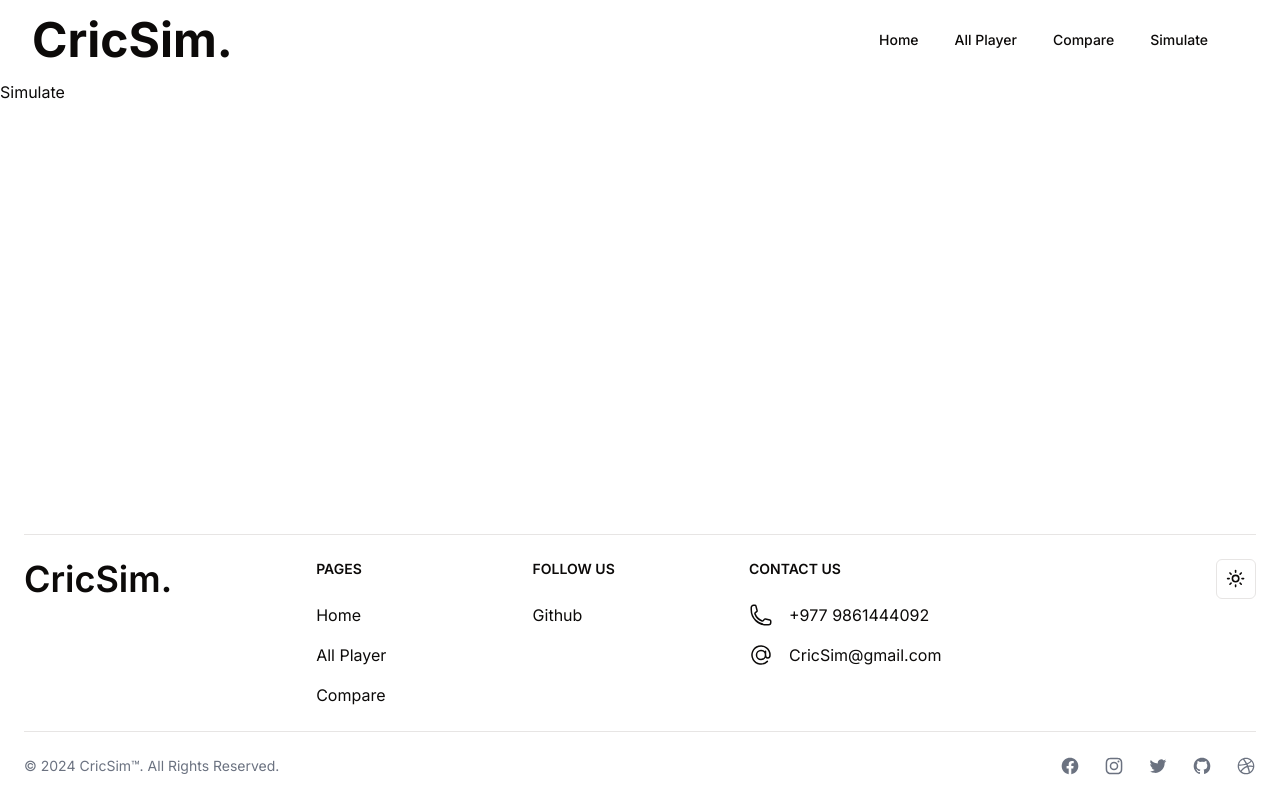
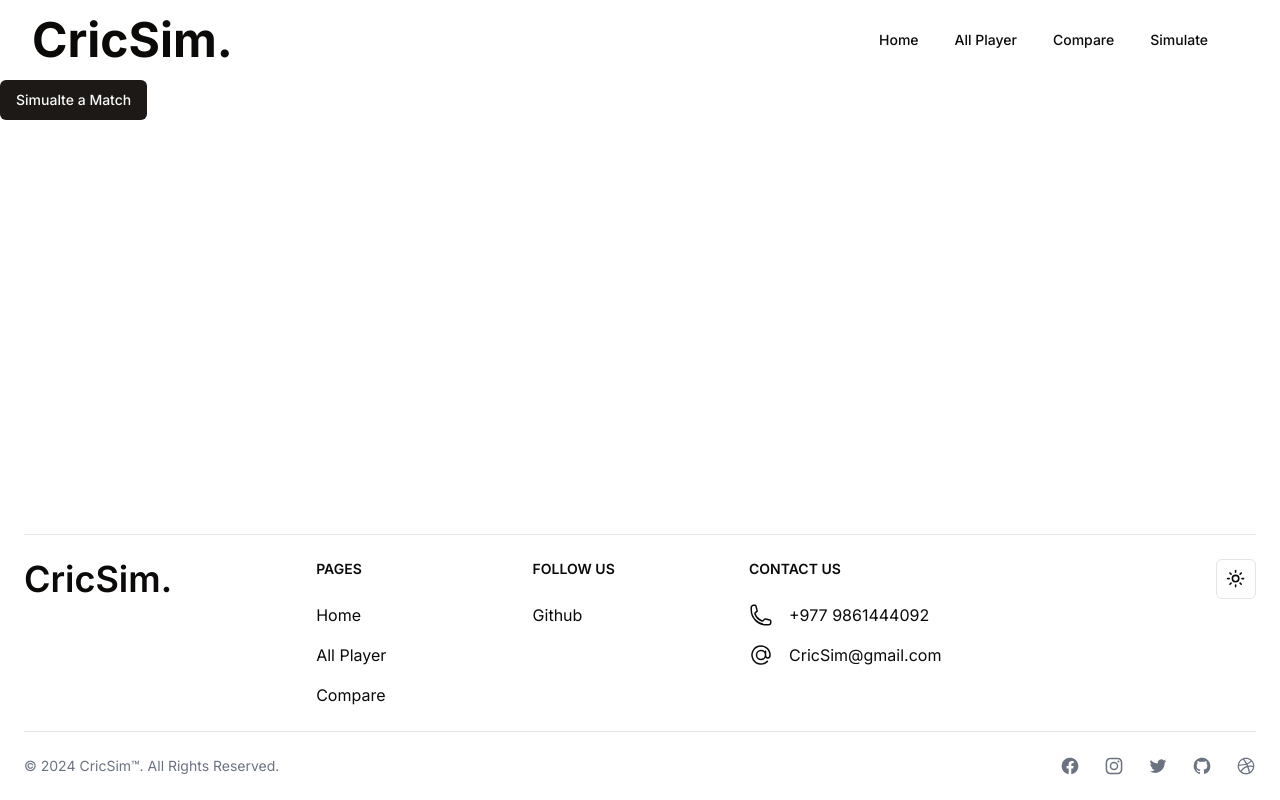
Before and after one commit to nischalmainali21/Major-CricSim-Frontend, a Next.js app: page /simulate in a window 1280 px wide. Built offline with nearby package versions, Linux system fonts and the light colour scheme.

Commit message:
Data fetch complete for simulate fetched using getData in action, server side saved in the SimulateMatchDataContext

```diff
--- /dev/null
+++ b/actions/matchdata.js
@@ -0,0 +1,13 @@
+"use server";
+export async function getData() {
+  const res = await fetch("http://localhost:8000/api/predict");
+  // The return value is *not* serialized
+  // You can return Date, Map, Set, etc.
+
+  if (!res.ok) {
+    // This will activate the closest `error.js` Error Boundary
+    throw new Error("Failed to fetch data");
+  }
+
+  return res.json();
+}
--- /dev/null
+++ b/context/SimulateMatchDataContext.jsx
@@ -0,0 +1,36 @@
+"use client";
+import React, { createContext, useContext, useState } from "react";
+
+const SimulateMatchDataContext = createContext(null);
+
+export const SimulateMatchDataProvider = ({ children }) => {
+  const [simulateMatchData, setSimulateMatchData] = useState(null);
+  const [simulateMatchFirstInningData, setsimulateMatchFirstInningData] =
+    useState(null);
+  const [simulateMatchSecondInningData, setsimulateMatchSecondInningData] =
+    useState(null);
+  return (
+    <SimulateMatchDataContext.Provider
+      value={{
+        simulateMatchData,
+        setSimulateMatchData,
+        simulateMatchFirstInningData,
+        setsimulateMatchFirstInningData,
+        simulateMatchSecondInningData,
+        setsimulateMatchSecondInningData,
+      }}
+    >
+      {children}
+    </SimulateMatchDataContext.Provider>
+  );
+};
+
+export const useSimulateMatchData = () => {
+  const context = useContext(SimulateMatchDataContext);
+  if (!context) {
+    throw new Error(
+      "useSimulateMatchData must be used within a SimulateMatchDataProvider"
+    );
+  }
+  return context;
+};
--- a/src/app/simulate/page.js
+++ b/src/app/simulate/page.js
@@ -1,21 +1,26 @@
+"use client";
+import { Button } from "@/components/ui/button";
 import React from "react";
+import { getData } from "../../../actions/matchdata";
+import { useSimulateMatchData } from "../../../context/SimulateMatchDataContext";
 
-async function getData() {
-  const res = await fetch("http://127.0.0.1:5000/simulate_match");
-  // The return value is *not* serialized
-  // You can return Date, Map, Set, etc.
-
-  if (!res.ok) {
-    // This will activate the closest `error.js` Error Boundary
-    throw new Error("Failed to fetch data");
+function Simulate() {
+  const { simulateMatchData, setSimulateMatchData } = useSimulateMatchData();
+  async function handleClick() {
+    try {
+      const newData = await getData();
+      setSimulateMatchData(newData);
+    } catch (error) {
+      console.log("error fetchin data", error);
+    }
   }
-
-  return res.json();
-}
-
-async function Simulate() {
-  // const data = await getData();
-  return <div>Simulate</div>;
+  console.log(simulateMatchData);
+  return (
+    <div>
+      <Button onClick={handleClick}>Simualte a Match</Button>
+    </div>
+  );
 }
 
 export default Simulate;
+// onClick={handleClick()}
```
Also changed, not shown: src/app/simulate/layout.js (added, +8 -0 lines).
